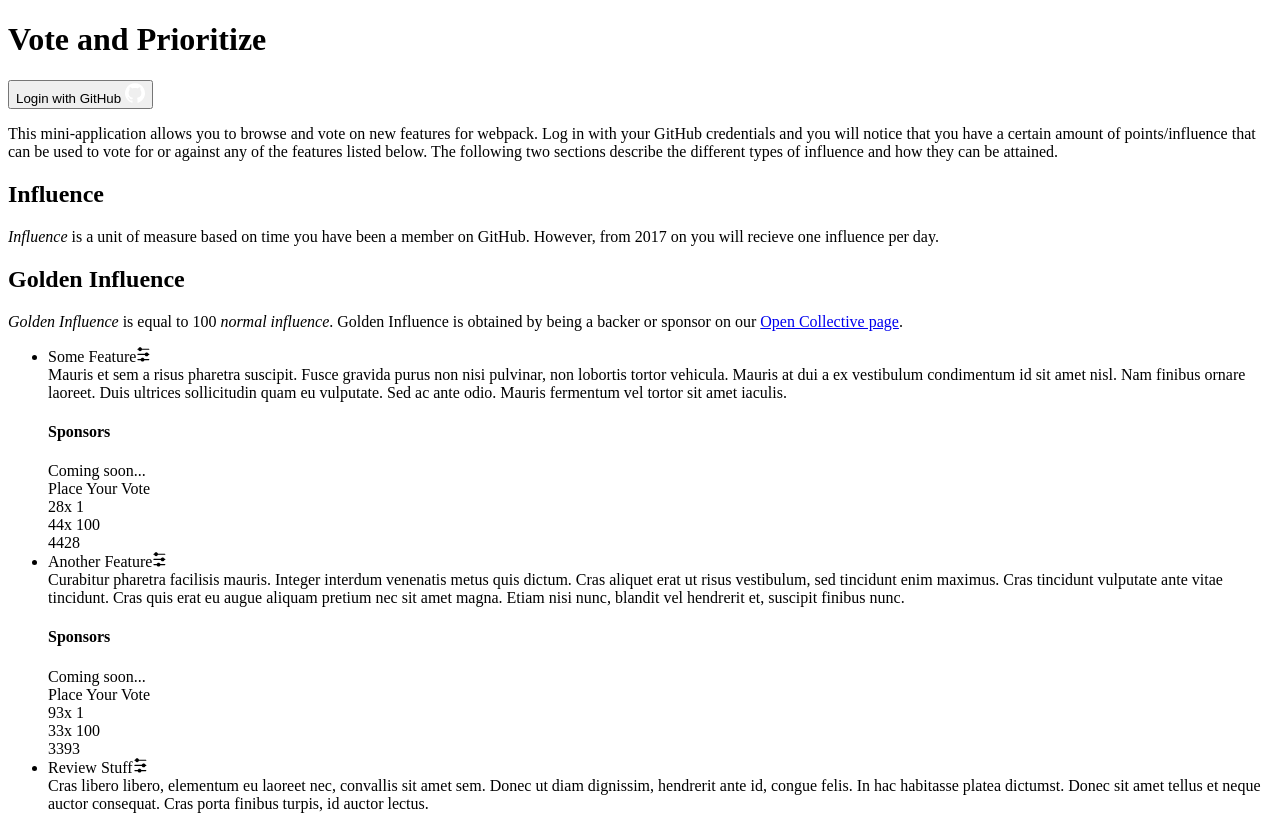
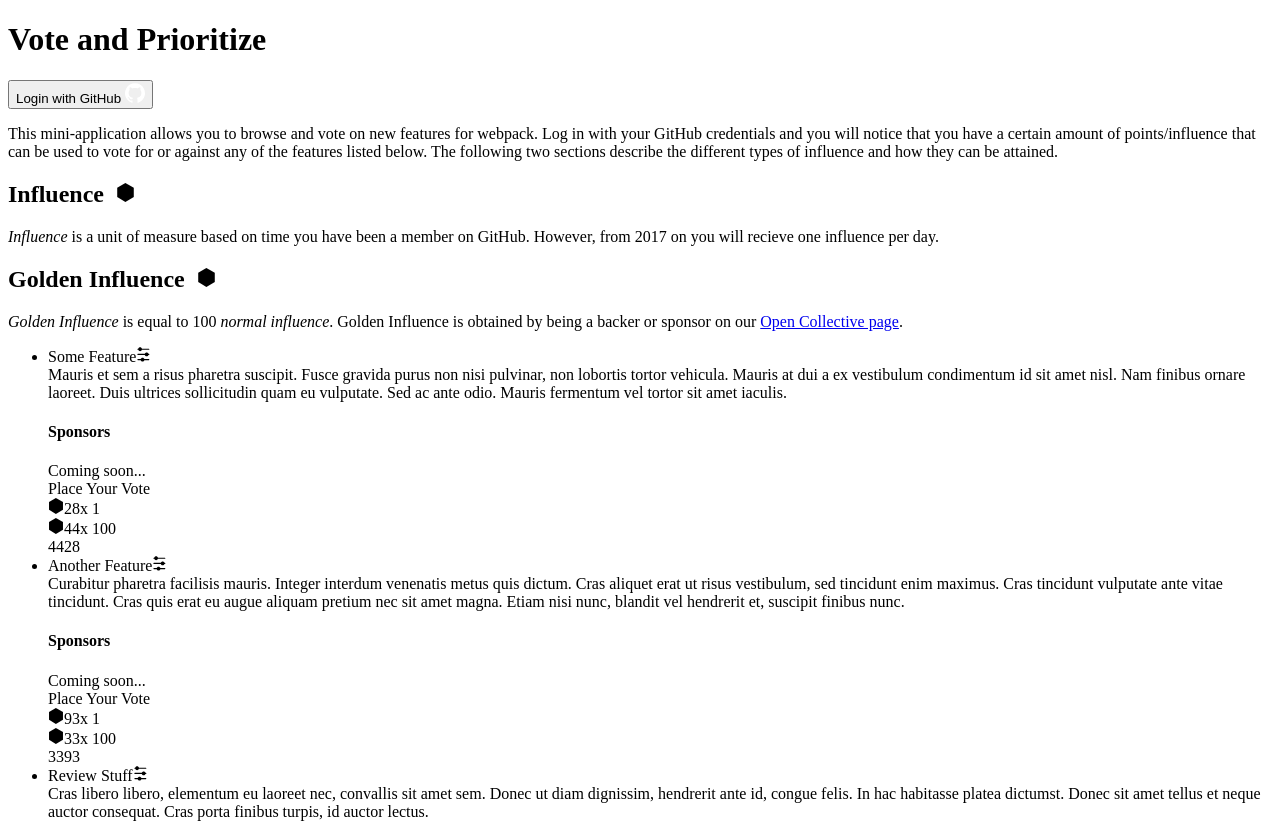
Before and after one commit to webpack/voting-app, a React app: page / in a window 1280 px wide. Shown: the top 823 px of the page. Built offline with nearby package versions, Linux system fonts and the light colour scheme; the HTML template or start-up script is replaced by a standard one.

Commit message:
chore(currency-icon): use an svg that mimics the logo icon
This icon now resembles the same general hexagonal shape that the logo
uses. This commit tweaks how the props/classes are applied so they work
with the new svg.

```diff
--- a/src/components/currency-icon/currency-icon.jsx
+++ b/src/components/currency-icon/currency-icon.jsx
@@ -4,10 +4,25 @@
 // Specify BEM block name
 const block = 'currency-icon';
 
+// ...
+const sizes = {
+    small: 10,
+    large: 16,
+    huge: 19
+};
+
 export default ({
     type,
     size = 'small',
     ...props
 }) => (
-    <span className={ `${block} ${block}--${type} ${block}--${size}` } />
+    <svg
+        className={ block }
+        width={ sizes[size] }
+        height={ sizes[size] }
+        viewBox="0 0 78 78">
+        <g className={ `${block}--${type}` } >
+            <polygon points="5 19.6258065 38.4980127 0 73 19.6258065 73 57.3677419 38.5 78 5 57.3677419" />
+        </g>
+    </svg>
 );
```
Also changed, not shown: src/components/currency-icon/currency-icon-style.scss (+3 -17 lines).
